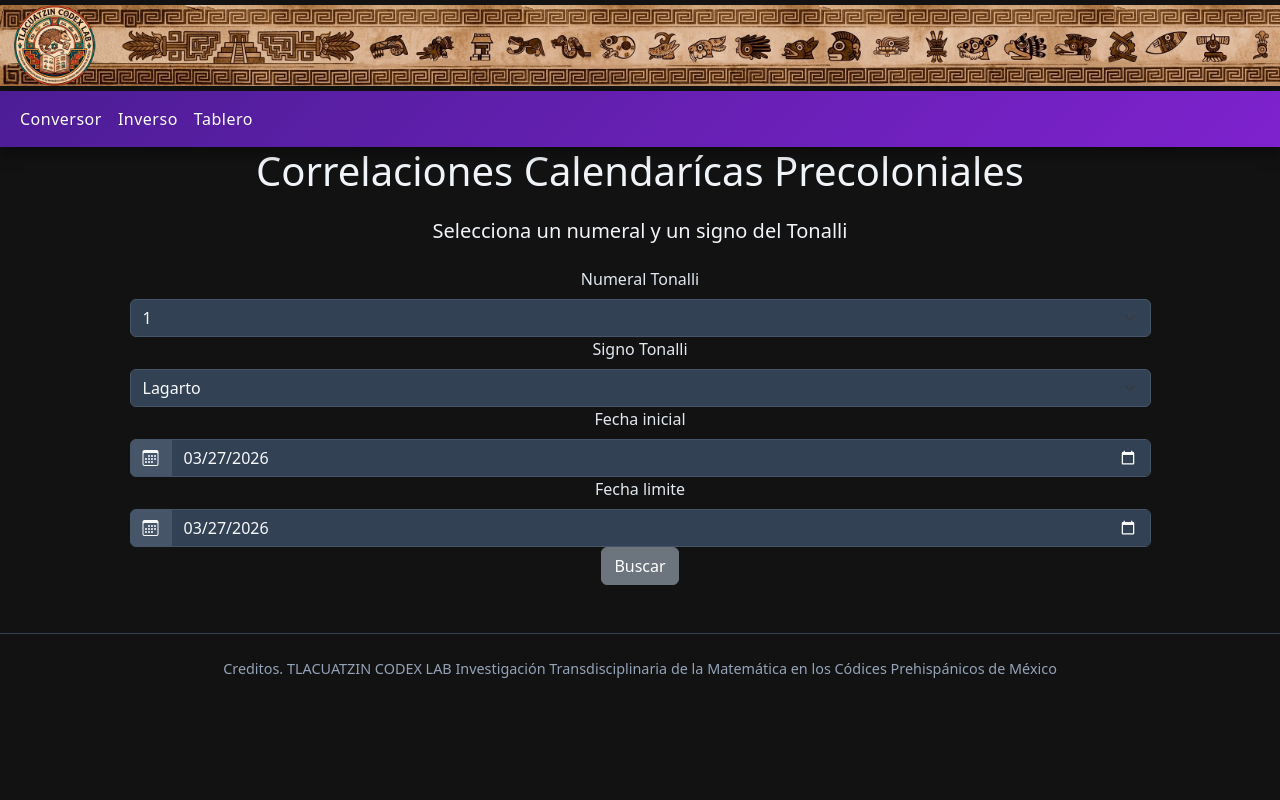
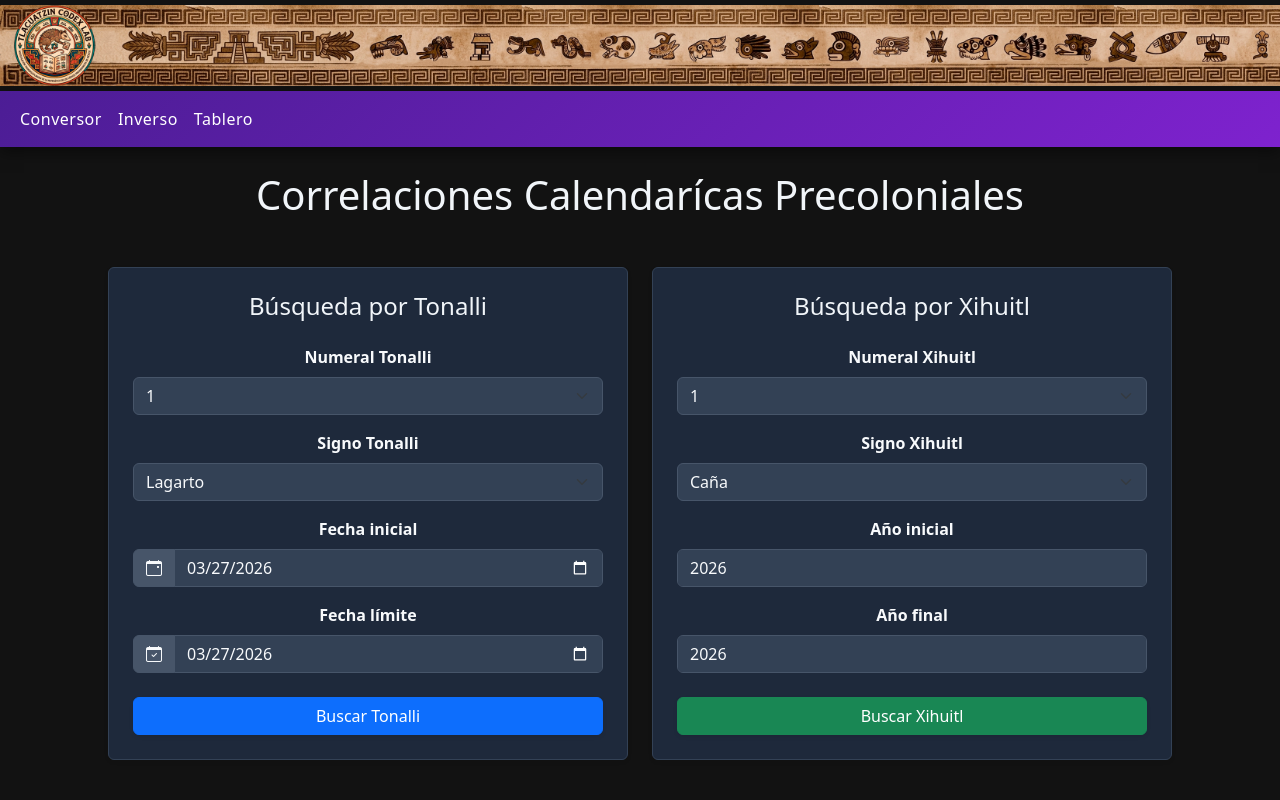
Before and after one commit to BloodyMCode/Cahuitl-Nemi-Machiyotl, a React (Vite) app: page /inverso in a window 1280 px wide. Shown: the top 800 px of the page. Built offline with nearby package versions, Linux system fonts and the light colour scheme.

Commit message:
Actualizaciones:cambios en inverso agregar el xihuitl calculo

```diff
--- a/src/components/funtions/funtions.js
+++ b/src/components/funtions/funtions.js
@@ -22,7 +22,7 @@ export const tonalliSimbolos = [
     { español: "Flor", nahuatl: "Xochitl", nusavi: "Huaco", image: "flor.png" }
 ]
 //Simbolos del Xihuitl
-const xihuitlSimbolos = [
+export const xihuitlSimbolos = [
     { español: "Caña", nahuatl: "Acatl", nusavi: "Huiyo", image: "caña.png" },
     { español: "Pedernal", nahuatl: "Tecpatl", nusavi: "Cusi", image: "pedernal.png" },
     { español: "Casa", nahuatl: "Calli", nusavi: "Cuau", image: "casa.png" },
--- a/src/components/pages/Inverso.jsx
+++ b/src/components/pages/Inverso.jsx
@@ -1,80 +1,70 @@
 import React, { useState } from 'react'
-import { getDiasMonth, convertirTonalli, tonalliSimbolos, convertirXihuitl } from '../funtions/funtions';
+import { getDiasMonth, convertirTonalli, tonalliSimbolos, convertirXihuitl, xihuitlSimbolos } from '../funtions/funtions';
 import 'bootstrap/dist/css/bootstrap.min.css'
 import '../styles/Estilos.css'
 
 const Inverso = () => {
+    // Estado para Tonalli
     const [numero, setNumero] = useState(1);
     const [simbolo, setSimbolo] = useState('Lagarto');
-    const [selectedDate, setSelectedDate] = useState(new Date());
-    const formatDateForInput = (date) => {
-        const d = new Date(date);
-        let month = '' + (d.getMonth() + 1);
-        let day = '' + d.getDate();
-        const year = d.getFullYear();
-        if (month.length < 2) month = '0' + month;
-        if (day.length < 2) day = '0' + day;
-        return [year, month, day].join('-');
-    };
-    const [selectedStartDate, setSelectedStartDate] = useState(formatDateForInput(new Date()))
-    const [selectedEndDate, setSelectedEndDate] = useState(formatDateForInput(new Date()))
+    const [selectedStartDate, setSelectedStartDate] = useState(new Date().toISOString().split('T')[0])
+    const [selectedEndDate, setSelectedEndDate] = useState(new Date().toISOString().split('T')[0])
     const [results, setResults] = useState([])
+    const [tonalliMessage, setTonalliMessage] = useState("")
+
+    // Estado para Xihuitl
+    const [numeroX, setNumeroX] = useState(1);
+    const [simboloX, setSimboloX] = useState('Caña');
+    const [yearStart, setYearStart] = useState(new Date().getFullYear());
+    const [yearEnd, setYearEnd] = useState(new Date().getFullYear());
+    const [xihuitlResults, setXihuitlResults] = useState([])
+    const [xihuitlMessage, setXihuitlMessage] = useState("")
+
     const [loading, setLoading] = useState(false);
-    // Símbolos del xihuitl
-    const xihuitlSimbolos = ['Caña', 'Pedernal', 'Casa', 'Conejo']
-    //Fecha de referencia
-    const referenceDate = new Date(1521, 7, 13)
-    //Función para buscar coincidencias2
+    const [loadingX, setLoadingX] = useState(false);
+
+    // Funcion para buscar coincidencias en Tonalli
     const encuentraCoincidence = () => {
+        if (selectedStartDate === selectedEndDate) {
+            setResults([])
+            setTonalliMessage("En este periodo no existen coincidencias con el nombre Tonalli indicado, por favor introduzca un periodo distinto")
+            return
+        }
+
         const fechaInicio = new Date(selectedStartDate + 'T00:00:00')
         const fechaFin = new Date(selectedEndDate + 'T00:00:00')
-        const fechaReferencia = new Date(referenceDate.getTime())
-        //console.log(selectedStartDate.getFullYear())
-        console.log(fechaFin)
-        console.log(fechaInicio)
 
         setLoading(true)
+        setTonalliMessage("")
         setResults([])
+
         setTimeout(() => {
             const matches = []
-            //codigo prueba
-            // if(fechaInicio < fechaReferencia){
-            const tonalliStart = convertirTonalli(fechaInicio)
-            // Ajustar por el cambio de calendario (5-15 de octubre de 1582 no existieron)
             const fechaJuliano = new Date(1582, 9, 4)
-            const fechaGregoriano = new Date(1582, 9, 15)
-            const diasSaltados = 10
-            // if(fechaFin >= fechaGregoriano){
+
+            // Recorrer años, meses y días.
             for (let year = fechaInicio.getFullYear(); year <= fechaFin.getFullYear(); year++) {
-                const startMonth = (year === fechaInicio.getFullYear()) ? fechaInicio.getMonth() : 0 //mes 0 de rango 0-11
-                const endMonth = (year === fechaFin.getFullYear()) ? fechaFin.getMonth() : 11 //mes 11 de rango 0-11
-                if (year === 0) continue //El año 0 no existe
-                for (let month = startMonth; month < endMonth; month++) {
+                if (year === 0) continue
+
+                const startMonth = (year === fechaInicio.getFullYear()) ? fechaInicio.getMonth() : 0
+                const endMonth = (year === fechaFin.getFullYear()) ? fechaFin.getMonth() : 11
+
+                for (let month = startMonth; month <= endMonth; month++) {
                     const diasInMonth = getDiasMonth(year, month)
                     const startDay = (year === fechaInicio.getFullYear() && month === fechaInicio.getMonth()) ? fechaInicio.getDate() : 1
                     const endDay = (year === fechaFin.getFullYear() && month === fechaFin.getMonth()) ? fechaFin.getDate() : diasInMonth
+
                     for (let day = startDay; day <= endDay; day++) {
-                        /*  if(year === 1582 && month === 9 && day === 4){
-                             year=fechaGregoriano.getFullYear()
-                             month=fechaGregoriano.getMonth()
-                             day=fechaGregoriano.getDate()
-                             continue
-                         } */
                         const currentDate = new Date(year, month, day)
+                        if (currentDate > fechaFin) break
+
                         const tonalli = convertirTonalli(currentDate)
                         const xihuitl = convertirXihuitl(currentDate)
-                        if (tonalli.numero === numero && tonalli.simbolo.español === simbolo) {// if(tonalpohualli.numero === numero && tonalpohualli.simbolo === simbolo)
-                            if (currentDate <= fechaJuliano) {
+
+                        if (tonalli.numero.español === numero.toString() && tonalli.simbolo.español === simbolo) {
                             matches.push({
                                 date: currentDate,
-                                    calendar: 'Juliano',
-                                    tonalli: tonalli,
-                                    xihuitl: xihuitl
-                                })
-                            } else {
-                                matches.push({
-                                    date: currentDate,
-                                    calendar: 'Gregoriano',
+                                calendar: currentDate <= fechaJuliano ? 'Juliano' : 'Gregoriano',
                                 tonalli: tonalli,
                                 xihuitl: xihuitl
                             })
@@ -82,61 +72,50 @@ const Inverso = () => {
                     }
                 }
             }
-                // }
 
+            if (matches.length === 0) {
+                setTonalliMessage("En este periodo no existen coincidencias con el nombre Tonalli indicado, por favor introduzca un periodo distinto")
+            }
+            setResults(matches)
+            setLoading(false)
+        }, 100)
     }
 
-            // }
-            // if(selectedStartDate < fechaReferencia){
-            // Buscar en calendario juliano (fecha inicio hasta 4 de octubre de 1582)
-            /* for(let year = fechaInicio.getFullYear();year <= 1582;year++){
-                const startMonth=(year === fechaInicio.getFullYear()) ? fechaInicio.getMonth : 0 //mes 0
-                const endMonth=(year === 1582) ? 9 : 11 //mes 11 de rango 0-11
-                if(year === 0) continue //El año 0 no existe
-                for(let month = startMonth;month < endMonth;month++){
-                    const diasInMonth=getDiasMonth(year,month)
-                    const startDay=(year === fechaInicio.getFullYear() && month === fechaInicio.getMonth()) ? fechaInicio.getDate() : 1
-                    const endDay=(year === 1582 && month === 9) ? 4 : diasInMonth
-                    for(let day = startDay;day <= endDay;day++){
-                        if(year === 1582 && month === 9 && day > 4) break
-                        const currentDate=new Date(year,month,day)
-                        const tonalpohualli=convertirTonalpohualli(currentDate)
-                        if(tonalpohualli.numero === numero && tonalpohualli.simbolo.español === simbolo){// if(tonalpohualli.numero === numero && tonalpohualli.simbolo === simbolo){
+    // Funcion para buscar coincidencias del Xihuitl
+    const buscarXihuitl = () => {
+        if (yearStart === yearEnd) {
+            setXihuitlResults([])
+            setXihuitlMessage("En este periodo no existen coincidencias con el nombre de Xihutil indicado, por favor introduzca un periodo distinto")
+            return
+        }
+
+        setLoadingX(true)
+        setXihuitlMessage("")
+        setXihuitlResults([])
+
+        setTimeout(() => {
+            const matches = []
+            const firstYear = Math.min(yearStart, yearEnd)
+            const lastYear = Math.max(yearStart, yearEnd)
+
+            for (let year = firstYear; year <= lastYear; year++) {
+                if (year === 0) continue
+                // Cada año tiene un identificador Xihuitl.
+                const xihuitl = convertirXihuitl(new Date(year, 0, 1))
+                if (xihuitl.numeroX.español === numeroX.toString() && xihuitl.simboloX.español === simboloX) {
                     matches.push({
-                                date:currentDate,
-                                calendar:'Juliano',
-                                tonalpohualli:tonalpohualli
+                        year: year,
+                        calendar: year < 1582 ? 'Juliano' : 'Gregoriano',
+                        xihuitl: xihuitl
                     })
                 }
             }
+
+            if (matches.length === 0) {
+                setXihuitlMessage("En este periodo no existen coincidencias con el nombre de Xihutil indicado, por favor introduzca un periodo distinto")
             }
-            } */
-            // Buscar en calendario gregoriano (15 de octubre de 1582 hasta fecha final seleccionada)
-            /* for(let year = 1582;year <= selectedEndDate.getFullYear();year++){
-                const startMonth = (year === 1582) ? 9 : 0
-                const endMonth = (year === selectedEndDate.getFullYear()) ? selectedEndDate.getMonth() : 11
-                for(let month = startMonth;month <= endMonth;month++){
-                    const diasInMonth = getDiasMonth(year,month)
-                    const startDay=(year === 1582 && month === 9) ? 15 : 1
-                    const endDay=(year === selectedEndDate.getFullYear() && month === selectedEndDate.getMonth()) ? selectedEndDate.getDate() : diasInMonth
-                    for(let day = startDay;day <= endDay;day ++){
-                        const currentDate=new Date (year,month,day)
-                        const tonalpohualli=convertirTonalpohualli(currentDate)
-                        if(tonalpohualli.numero === numero && tonalpohualli.simbolo.español === simbolo){//if(tonalpohualli.numero === numero && tonalpohualli.simbolo === simbolo){
-                            matches.push({
-                                date:currentDate,
-                                calendar:'Gregoriano',
-                                tonalpohualli:tonalpohualli
-                            })
-                        }
-                    }
-                }
-
-            } */
-            setResults(matches)
-            setLoading(false)
-            console.log(matches)
-            // }
+            setXihuitlResults(matches)
+            setLoadingX(false)
         }, 100)
     }
     // Formatear fecha para mostrar
@@ -147,100 +126,163 @@ const Inverso = () => {
             day: 'numeric'
         })
     }
+
     return (
-        <>
-            <div className="container text-center">
-                <h1 className="text-center mb-4">Correlaciones Calendarícas Precoloniales</h1>
-                <div className="row justify-content-center">
-                    <h5 className="text-center mb-4">Selecciona un numeral y un signo del Tonalli</h5>
-                    <div className="col-md-11">
-                        <label htmlFor="number" className="form-label">Numeral Tonalli</label>
-                    </div>
-                    <div className="col-md-11">
-                        <select id="number" className="form-select" aria-label="Default select example" value={numero} onChange={(e) => setNumero(parseInt(e.target.value))}>
+        <div className="container-fluid py-4">
+            <h1 className="text-center mb-5">Correlaciones Calendarícas Precoloniales</h1>
+
+            <div className="row g-4 justify-content-center px-3">
+                {/* Tonalli */}
+                <div className="col-lg-5 p-4 card shadow-sm me-lg-4">
+                    <h4 className="text-center mb-4" style={{ color: '#60a5fa' }}>Búsqueda por Tonalli</h4>
+
+                    <div className="mb-3">
+                        <label htmlFor="number" className="form-label fw-bold">Numeral Tonalli</label>
+                        <select id="number" className="form-select" value={numero} onChange={(e) => setNumero(parseInt(e.target.value))} style={{ colorScheme: 'dark' }}>
                             {Array.from({ length: 13 }, (_, i) => i + 1).map((num) => (<option key={num} value={num}>{num}</option>))}
                         </select>
                     </div>
-                </div>
-                <div className="row justify-content-center">
-                    <div className="col-md-11">
-                        <label htmlFor="symbol" className="form-label">Signo Tonalli</label>
-                    </div>
-                    <div className="col-md-11">
-                        <select id="symbol" className="form-select" aria-label="Default select example" value={simbolo} onChange={(e) => setSimbolo(e.target.value)}>
-                            {/* tonalpohualliSimbolos.map((sim)=>(<option key={sim} value={sim}>{sim.charAt(0).toUpperCase()+sim.slice(1)}</option>)) */}
-                            {tonalliSimbolos.map((sim) => (<option key={sim.español} value={sim.español}>{sim.español.charAt(0).toUpperCase() + sim.español.slice(1)}</option>))}
+
+                    <div className="mb-3">
+                        <label htmlFor="symbol" className="form-label fw-bold">Signo Tonalli</label>
+                        <select id="symbol" className="form-select" value={simbolo} onChange={(e) => setSimbolo(e.target.value)} style={{ colorScheme: 'dark' }}>
+                            {tonalliSimbolos.map((sim) => (<option key={sim.español} value={sim.español}>{sim.español}</option>))}
                         </select>
                     </div>
-                </div>
-                <div className="row justify-content-center">
-                    <div className="col-md-11">
-                        <label htmlFor="datePicker" className="form-label">Fecha inicial</label>
-                    </div>
-                    <div className="col-md-11">
+
+                    <div className="mb-3">
+                        <label className="form-label fw-bold">Fecha inicial</label>
                         <div className="input-group">
-                            <span className="input-group-text"><i className="bi bi-calendar3"></i></span>
+                            <span className="input-group-text"><i className="bi bi-calendar-event"></i></span>
                             <input type="date" className="form-control" value={selectedStartDate} onChange={(e) => setSelectedStartDate(e.target.value)} style={{ colorScheme: 'dark' }} />
                         </div>
                     </div>
-                </div>
-                <div className="row justify-content-center">
-                    <div className="col-md-11">
-                        <label htmlFor="datePicker" className="form-label">Fecha limite</label>
-                    </div>
-                    <div className="col-md-11">
+
+                    <div className="mb-4">
+                        <label className="form-label fw-bold">Fecha límite</label>
                         <div className="input-group">
-                            <span className="input-group-text"><i className="bi bi-calendar3"></i></span>
+                            <span className="input-group-text"><i className="bi bi-calendar-check"></i></span>
                             <input type="date" className="form-control" value={selectedEndDate} onChange={(e) => setSelectedEndDate(e.target.value)} style={{ colorScheme: 'dark' }} />
                         </div>
                     </div>
-                </div>
-                <div className="row justify-content-center">
-                    <div className="col-md-11">
-                        <button type="button" className="btn btn-secondary" onClick={encuentraCoincidence} disabled={loading}>{loading ? (<><span className="spinner-border spinner-border-sm me-2" role="status"></span>Calculando</>) : ('Buscar')}</button>
+
+                    <div className="d-grid">
+                        <button type="button" className="btn btn-primary shadow-sm" onClick={encuentraCoincidence} disabled={loading}>
+                            {loading ? (<><span className="spinner-border spinner-border-sm me-2"></span>Calculando...</>) : ('Buscar Tonalli')}
+                        </button>
                     </div>
                 </div>
-                {results.length > 0 && (
-                    <>
-                        <div className="row justify-content-center">
-                            <div className="col-md-11">
-                                <h5 className="text-center mb-4">Resultados: {numero} - {simbolo}</h5>
+
+                {/* Xihuitl */}
+                <div className="col-lg-5 p-4 card shadow-sm">
+                    <h4 className="text-center mb-4" style={{ color: '#4ade80' }}>Búsqueda por Xihuitl</h4>
+
+                    <div className="mb-3">
+                        <label htmlFor="numberX" className="form-label fw-bold">Numeral Xihuitl</label>
+                        <select id="numberX" className="form-select" value={numeroX} onChange={(e) => setNumeroX(parseInt(e.target.value))} style={{ colorScheme: 'dark' }}>
+                            {Array.from({ length: 13 }, (_, i) => i + 1).map((num) => (<option key={num} value={num}>{num}</option>))}
+                        </select>
+                    </div>
+
+                    <div className="mb-3">
+                        <label htmlFor="symbolX" className="form-label fw-bold">Signo Xihuitl</label>
+                        <select id="symbolX" className="form-select" value={simboloX} onChange={(e) => setSimboloX(e.target.value)} style={{ colorScheme: 'dark' }}>
+                            {xihuitlSimbolos.map((sim) => (<option key={sim.español} value={sim.español}>{sim.español}</option>))}
+                        </select>
+                    </div>
+
+                    <div className="mb-3">
+                        <label htmlFor="yearStart" className="form-label fw-bold">Año inicial</label>
+                        <input type="number" id="yearStart" className="form-control" value={yearStart} onChange={(e) => setYearStart(parseInt(e.target.value))} style={{ colorScheme: 'dark' }} />
+                    </div>
+
+                    <div className="mb-4">
+                        <label htmlFor="yearEnd" className="form-label fw-bold">Año final</label>
+                        <input type="number" id="yearEnd" className="form-control" value={yearEnd} onChange={(e) => setYearEnd(parseInt(e.target.value))} style={{ colorScheme: 'dark' }} />
+                    </div>
+
+                    <div className="d-grid">
+                        <button type="button" className="btn btn-success shadow-sm" onClick={buscarXihuitl} disabled={loadingX}>
+                            {loadingX ? (<><span className="spinner-border spinner-border-sm me-2"></span>Calculando...</>) : ('Buscar Xihuitl')}
+                        </button>
                     </div>
                 </div>
-                        <div className="row justify-content-center">
-                            <div className="col-md-11">
-                                <table className="table">
-                                    <thead>
+            </div>
+
+            {/* Resultados Tonalli */}
+            <div className="mt-5">
+                {tonalliMessage && (
+                    <div className="alert alert-warning text-center mx-auto" style={{ maxWidth: '800px' }}>
+                        {tonalliMessage}
+                    </div>
+                )}
+                {results.length > 0 && (
+                    <div className="card shadow-sm mb-4">
+                        <div className="card-header text-white" style={{ backgroundColor: '#1e3a8a' }}>
+                            <h5 className="mb-0">Resultados Tonalli: {numero} - {simbolo} ({results.length} coincidencias)</h5>
+                        </div>
+                        <div className="table-responsive">
+                            <table className="table table-hover mb-0">
+                                <thead className="table-dark">
                                     <tr>
-                                            <th scope="col">Fecha</th>
-                                            <th scope="col">Calendario</th>
-                                            <th scope="col">Tonalli</th>
-                                            <th scope="col">Xihuitl</th>
+                                        <th>Fecha</th>
+                                        <th>Calendario</th>
+                                        <th>Tonalli</th>
+                                        <th>Xihuitl</th>
                                     </tr>
                                 </thead>
                                 <tbody>
                                     {results.map((result, index) => (
                                         <tr key={index}>
                                             <td>{formatDate(result.date)}</td>
-                                                <td><span className={`badge ${result.calendar === 'Juliano' ? 'bg-warning' : 'bg-info'}`}>{result.calendar}</span></td>
+                                            <td><span className={`badge ${result.calendar === 'Juliano' ? 'bg-warning text-dark' : 'bg-info text-dark'}`}>{result.calendar}</span></td>
                                             <td>{result.tonalli.numero.español} - {result.tonalli.simbolo.español}</td>
-                                                {/* <td>{result.tonalpohualli.numero} - {result.tonalpohualli.simbolo}</td> */}
-                                                <td>{result.xihuitl.numeroX} - {result.xihuitl.simboloXInv}</td>
+                                            <td>{result.xihuitl.numeroX.español} - {result.xihuitl.simboloX.español}</td>
                                         </tr>
                                     ))}
                                 </tbody>
                             </table>
                         </div>
                     </div>
-                        <div className="row justify-content-center">
-                            <div className="col-md-11">
-                                <h5 className="text-center mb-4">Se encontraron {results.length} coincidencias</h5>
+                )}
+            </div>
+
+            {/* Resultados Xihuitl */}
+            <div className="mt-4">
+                {xihuitlMessage && (
+                    <div className="alert alert-warning text-center mx-auto" style={{ maxWidth: '800px' }}>
+                        {xihuitlMessage}
+                    </div>
+                )}
+                {xihuitlResults.length > 0 && (
+                    <div className="card shadow-sm mb-4">
+                        <div className="card-header text-white" style={{ backgroundColor: '#14532d' }}>
+                            <h5 className="mb-0">Resultados Xihuitl: {numeroX} - {simboloX} ({xihuitlResults.length} coincidencias)</h5>
+                        </div>
+                        <div className="table-responsive">
+                            <table className="table table-hover mb-0">
+                                <thead className="table-dark">
+                                    <tr>
+                                        <th>Año</th>
+                                        <th>Calendario</th>
+                                        <th>Xihuitl</th>
+                                    </tr>
+                                </thead>
+                                <tbody>
+                                    {xihuitlResults.map((result, index) => (
+                                        <tr key={index}>
+                                            <td>{result.year}</td>
+                                            <td><span className={`badge ${result.calendar === 'Juliano' ? 'bg-warning text-dark' : 'bg-info text-dark'}`}>{result.calendar}</span></td>
+                                            <td>{result.xihuitl.numeroX.español} - {result.xihuitl.simboloX.español}</td>
+                                        </tr>
+                                    ))}
+                                </tbody>
+                            </table>
                         </div>
                     </div>
-                    </>
                 )}
             </div>
-        </>
+        </div>
     )
 }
 
```
Lines whose indentation alone changed are shown as unchanged.
